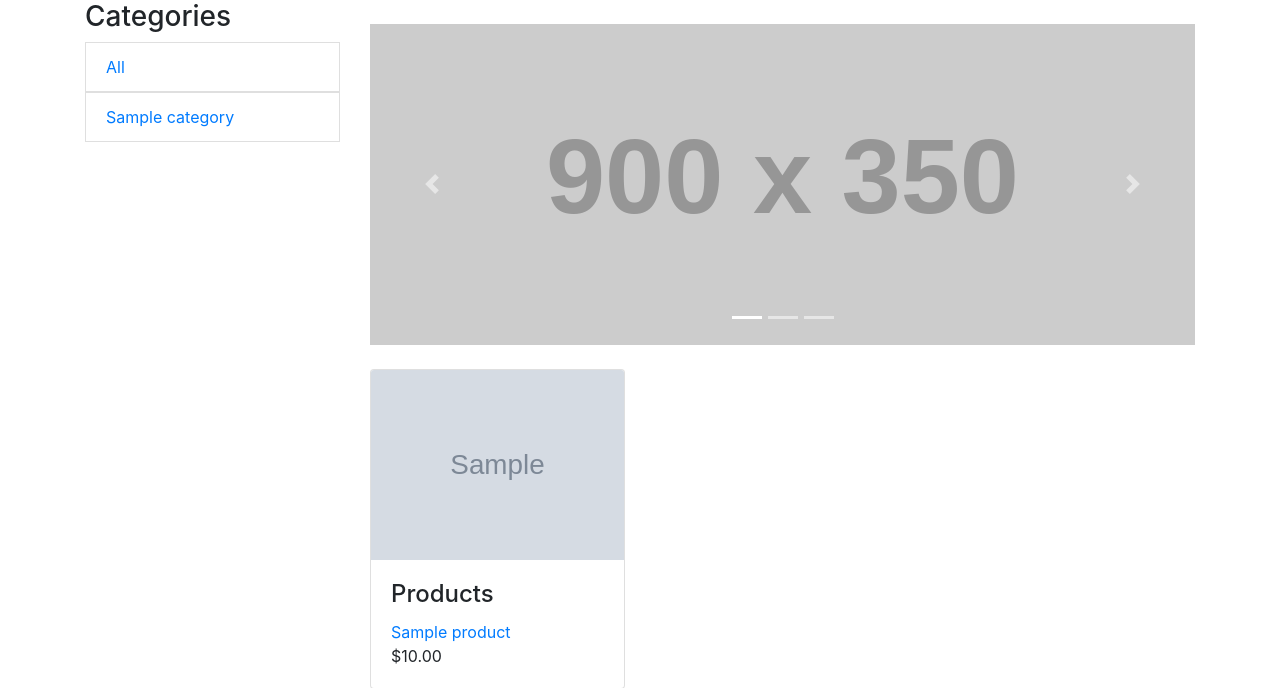
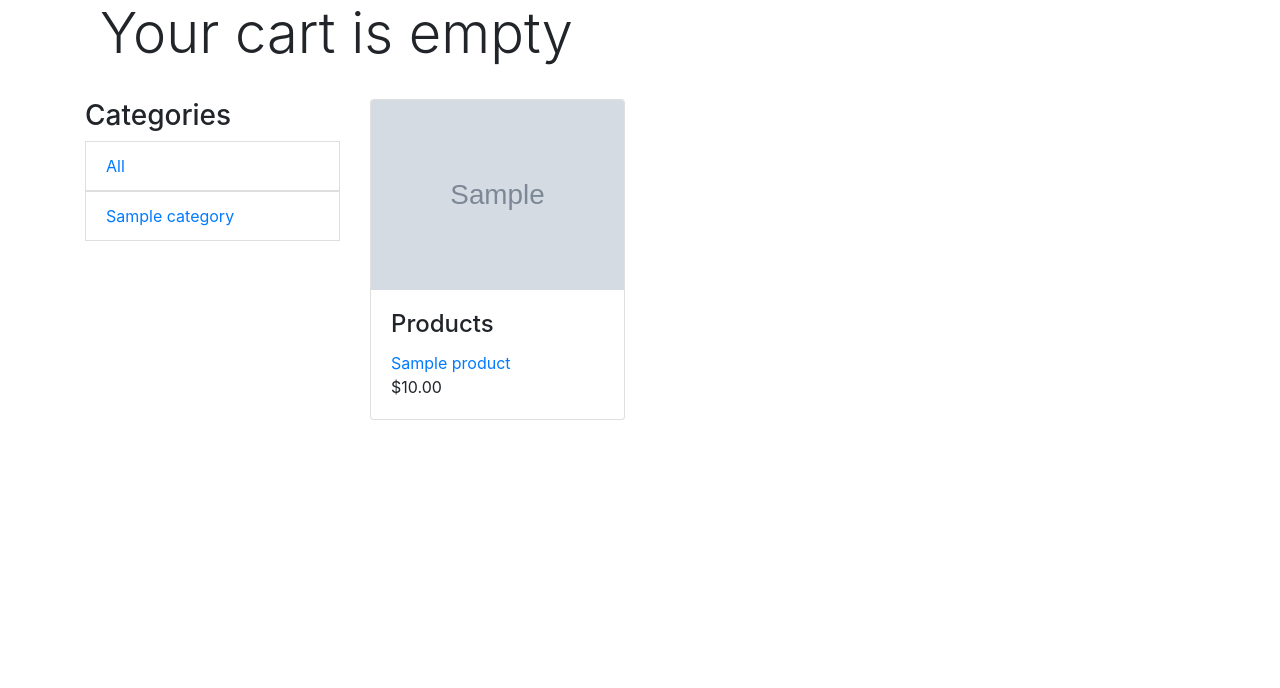
Before and after one commit to PrantaChakraborty/Ecommerce, a Django app: page / in a window 1280 px wide. Shown: the part 56-744 px from the top of the page. Run offline with Django 3.2, Linux system fonts and the light colour scheme; tables that the repository leaves empty hold one stand-in row (values such as "Sample post"); grey boxes marked "Sample" are stand-in pictures; grey boxes labelled with a size stand in for pictures from a placeholder-image service; some libraries are stand-ins or nearby versions.

Commit message:
edit base template

```diff
--- a/cart/urls.py
+++ b/cart/urls.py
@@ -3,6 +3,6 @@ from . import views
 
 urlpatterns = [
     path(r'', views.cart_detail, name='cart_detail'),
-    path(r'add/<product_id>/', views.cart_add, name='cart_add'),
-    path(r'remove/<product_id>/', views.cart_remove, name='cart_remove'),
+    path(r'(?P/add/<product_id>[-\w])/$', views.cart_add, name='cart_add'),
+    path(r'(?P/remove/<product_id>[-\w]+)/$', views.cart_remove, name='cart_remove'),
 ]
--- a/templates/base.html
+++ b/templates/base.html
@@ -51,15 +51,20 @@
 </nav>
 
 <!-- Page Content -->
-  <!-- Page Content -->
-  <div class="container">
+<!-- Page Content -->
+<div class="container">
 
+        <div class="container">
+            <h1 class="display-4">Your cart is empty</h1>
+
+        </div>
+    <br>
     {% block content %}
     {% endblock content %}
     <!-- /.row -->
 
-  </div>
-  <!-- /.container -->
+</div>
+<!-- /.container -->
 </body>
 
 </html>
--- a/templates/shop/product/list.html
+++ b/templates/shop/product/list.html
@@ -28,32 +28,7 @@
 
         <div class="col-lg-9">
 
-            <div id="carouselExampleIndicators" class="carousel slide my-4" data-ride="carousel">
-                <ol class="carousel-indicators">
-                    <li data-target="#carouselExampleIndicators" data-slide-to="0" class="active"></li>
-                    <li data-target="#carouselExampleIndicators" data-slide-to="1"></li>
-                    <li data-target="#carouselExampleIndicators" data-slide-to="2"></li>
-                </ol>
-                <div class="carousel-inner" role="listbox">
-                    <div class="carousel-item active">
-                        <img class="d-block img-fluid" src="http://placehold.it/900x350" alt="First slide">
-                    </div>
-                    <div class="carousel-item">
-                        <img class="d-block img-fluid" src="http://placehold.it/900x350" alt="Second slide">
-                    </div>
-                    <div class="carousel-item">
-                        <img class="d-block img-fluid" src="http://placehold.it/900x350" alt="Third slide">
-                    </div>
-                </div>
-                <a class="carousel-control-prev" href="#carouselExampleIndicators" role="button" data-slide="prev">
-                    <span class="carousel-control-prev-icon" aria-hidden="true"></span>
-                    <span class="sr-only">Previous</span>
-                </a>
-                <a class="carousel-control-next" href="#carouselExampleIndicators" role="button" data-slide="next">
-                    <span class="carousel-control-next-icon" aria-hidden="true"></span>
-                    <span class="sr-only">Next</span>
-                </a>
-            </div>
+
 
             <div class="row">
                 {% for product in products %}
```
